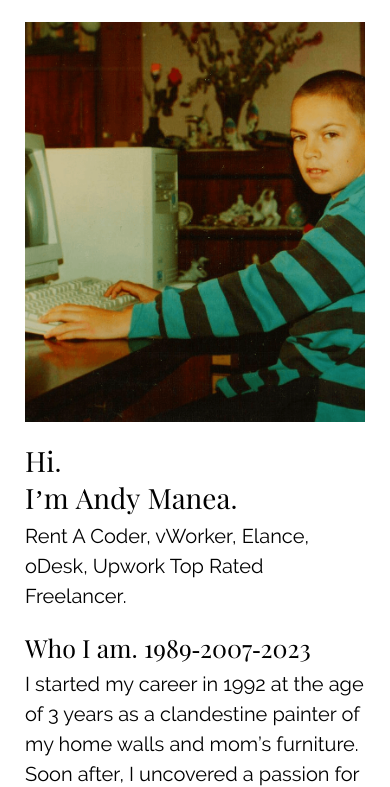
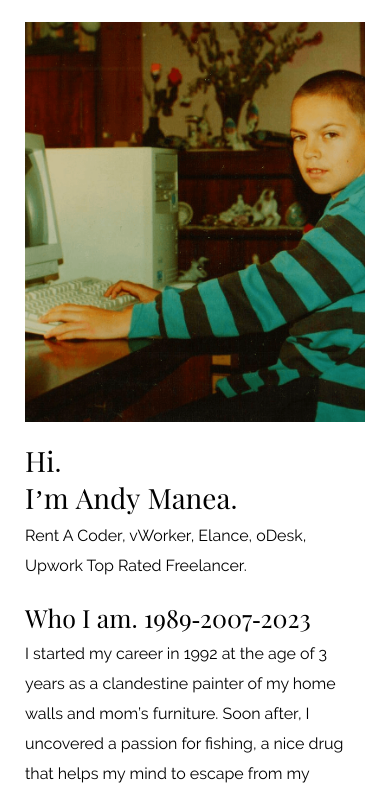
Before and after one commit to ExodusDG/andy_portfolio, a plain HTML site: page index.html in a window 390 px wide. Shown: the part 67-854 px from the top of the page. Drawn offline with Linux system fonts and the light colour scheme.

Commit message:
Update style.css

```diff
--- a/style/style.css
+++ b/style/style.css
@@ -667,6 +667,7 @@ body {
 }
 
 @media (max-width: 491px) {
+
     .menu>a {
         width: 100%;
         text-align: center;
@@ -765,6 +766,9 @@ body {
 
     .slideReisList>div:last-child {
         grid-template-columns: repeat(2, 1fr);
+    }
+    .slideContent > p {
+        font-size: 16px !important;
     }
 }
 
```
